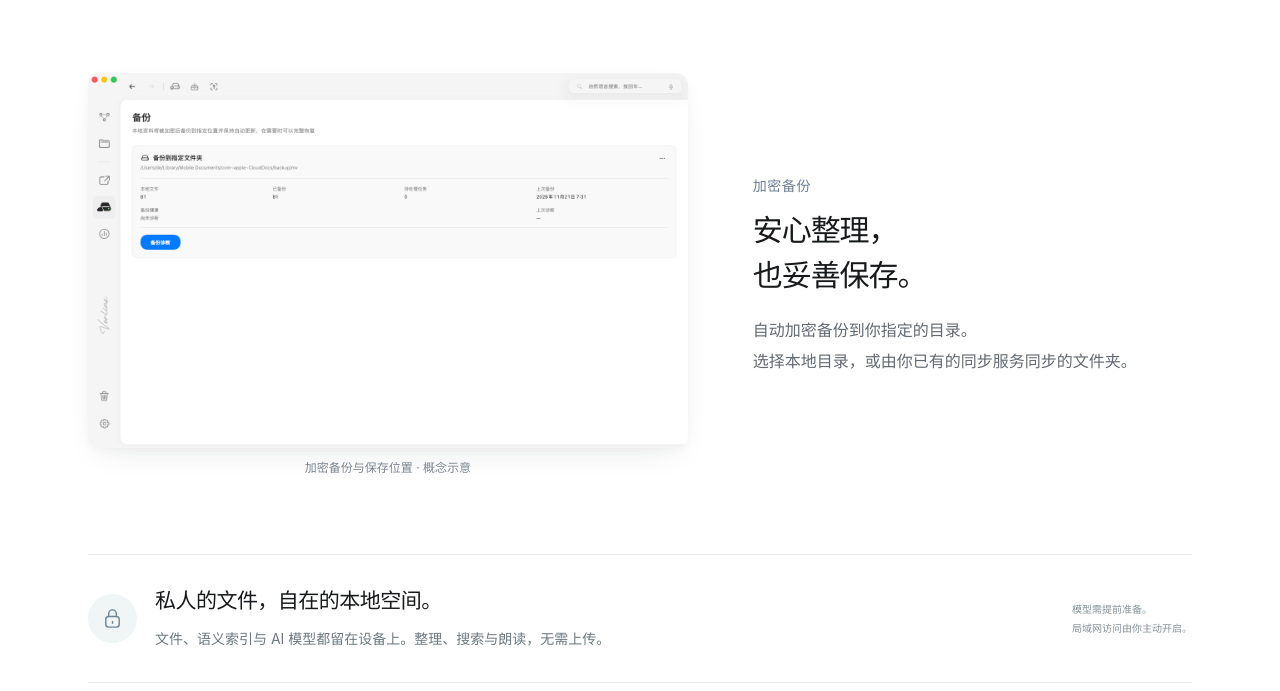
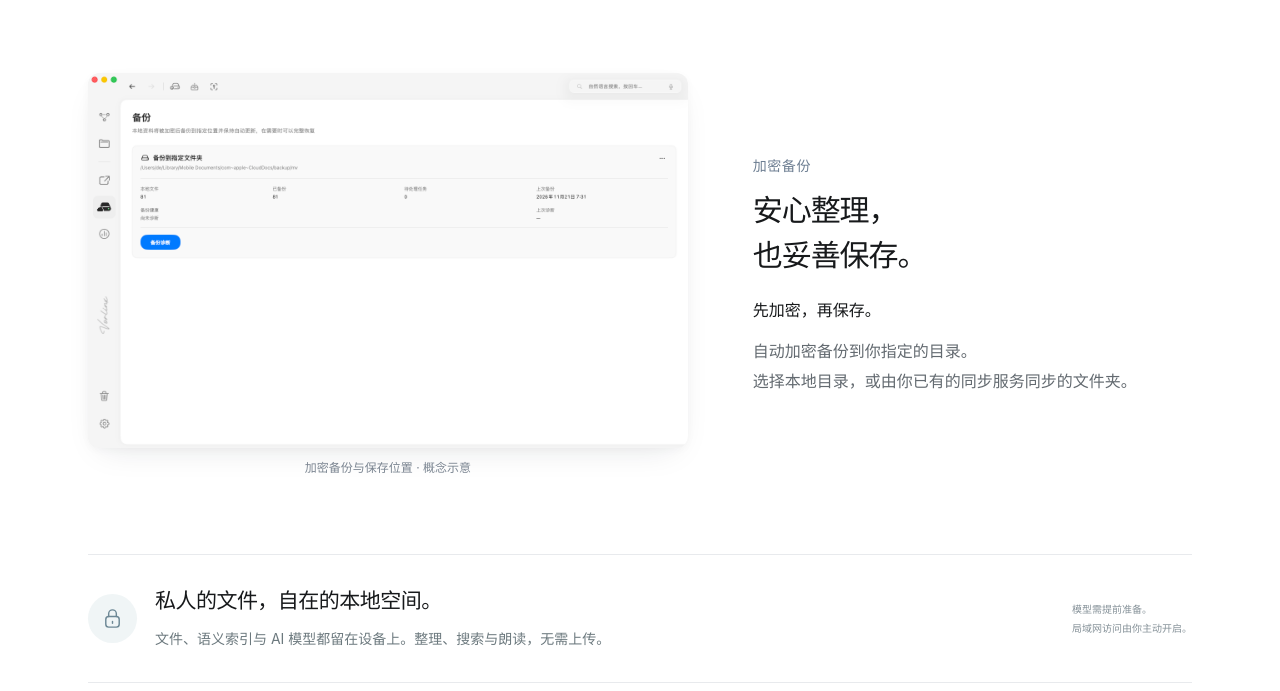
Before and after one commit to vorlinx/vorlinx.github.io, a plain HTML site: page index.html in a window 1280 px wide. Shown: the part 5063-5754 px from the top of the page. Drawn offline with Linux system fonts and the light colour scheme.

Commit message:
update homepage

```diff
--- a/i18n.js
+++ b/i18n.js
@@ -87,6 +87,7 @@ const messages = {
     ],
     "importCaption": "扫码或打开链接，从手机导入文件",
     "backupKicker": "加密备份",
+    "backupPromise": "先加密，再保存。",
     "backupTitle": [
       "安心整理，",
       "也妥善保存。"
@@ -191,6 +192,7 @@ const messages = {
     ],
     "importCaption": "掃碼或開啟連結，從手機匯入檔案",
     "backupKicker": "加密備份",
+    "backupPromise": "先加密，再儲存。",
     "backupTitle": [
       "安心整理，",
       "也妥善保存。"
@@ -295,6 +297,7 @@ const messages = {
     ],
     "importCaption": "Scan a QR code or open a link to import files from your phone",
     "backupKicker": "Encrypted backup",
+    "backupPromise": "Encrypt first. Then save.",
     "backupTitle": [
       "Your files,",
       "well looked after."
--- a/index.html
+++ b/index.html
@@ -43,7 +43,7 @@
 </section>
 <section class="story-row image-left" aria-labelledby="import-title"><figure class="visual import-visual"><img src="assets/zh-hans-cn/import.png" data-screenshot="import" alt="扫码或打开链接，从手机导入文件" width="1200" height="800" decoding="async" loading="lazy"><figcaption data-i18n="importCaption">扫码或打开链接，从手机导入文件</figcaption></figure><div class="story-copy"><p class="eyebrow" data-i18n="importKicker">跨设备导入</p><h2 id="import-title" data-i18n="importTitle">手机里的资料，<br>直接送到电脑。</h2><p data-i18n="importBody">手机或 Windows 电脑，连接同一局域网。<br>扫码或打开链接，把文件导入 Vorlinx。</p></div></section>
 <section class="sharing-story" aria-labelledby="sharing-title"><div class="story-copy"><p class="eyebrow" data-i18n="sharingKicker">局域网分享</p><h2 id="sharing-title" data-i18n="sharingTitle">整理好了，<br>就分享出去。</h2><p data-i18n="sharingBody">把一份或多份文件一起分享，设置密码与有效期。<br>对方通过浏览器访问，你随时可以停止。</p></div><div class="sharing-pair"><figure class="visual sharing-visual"><img src="assets/zh-hans-cn/sharing.png" data-screenshot="sharing" alt="分享方：选择资料、设置密码与有效期 · 概念示意" width="1200" height="800" decoding="async" loading="lazy"><figcaption data-i18n="sharingCaption">分享方：选择资料、设置密码与有效期 · 概念示意</figcaption></figure><figure class="visual recipient-visual"><img src="assets/zh-hans-cn/recipient.png" data-screenshot="recipient" alt="接收方：在浏览器里查看、下载资料 · 概念示意" width="1200" height="800" decoding="async" loading="lazy"><figcaption data-i18n="recipientCaption">接收方：在浏览器里查看、下载资料 · 概念示意</figcaption></figure></div></section>
-<section class="story-row image-left" aria-labelledby="backup-title"><figure class="visual backup-visual"><img src="assets/zh-hans-cn/backup.png" data-screenshot="backup" alt="加密备份与保存位置 · 概念示意" width="1200" height="800" decoding="async" loading="lazy"><figcaption data-i18n="backupCaption">加密备份与保存位置 · 概念示意</figcaption></figure><div class="story-copy"><p class="eyebrow" data-i18n="backupKicker">加密备份</p><h2 id="backup-title" data-i18n="backupTitle">安心整理，<br>也妥善保存。</h2><p data-i18n="backupBody">自动加密备份到你指定的目录。<br>选择本地目录，或由你已有的同步服务同步的文件夹。</p></div></section>
+<section class="story-row image-left" aria-labelledby="backup-title"><figure class="visual backup-visual"><img src="assets/zh-hans-cn/backup.png" data-screenshot="backup" alt="加密备份与保存位置 · 概念示意" width="1200" height="800" decoding="async" loading="lazy"><figcaption data-i18n="backupCaption">加密备份与保存位置 · 概念示意</figcaption></figure><div class="story-copy"><p class="eyebrow" data-i18n="backupKicker">加密备份</p><h2 id="backup-title" data-i18n="backupTitle">安心整理，<br>也妥善保存。</h2><p class="backup-promise" data-i18n="backupPromise">先加密，再保存。</p><p data-i18n="backupBody">自动加密备份到你指定的目录。<br>选择本地目录，或由你已有的同步服务同步的文件夹。</p></div></section>
 </div>
 
     <section class="local-end shell"><span class="end-lock" data-icon="lock"></span><div>
--- a/style.css
+++ b/style.css
@@ -102,3 +102,5 @@ main .shell,footer.shell{width:min(1120px,calc(100% - 176px))}
 .search-story>.story-copy{text-align:center;max-width:760px;margin:0 auto 28px}
 .search-story>.visual{width:min(760px,100%);margin:0 auto}
 @media(max-width:700px){.search-story{padding:28px 0}.search-story>.story-copy{margin-bottom:22px}}
+
+.story-copy .backup-promise:not(.eyebrow){font-weight:500;color:var(--ink);margin:0 0 10px}
```
